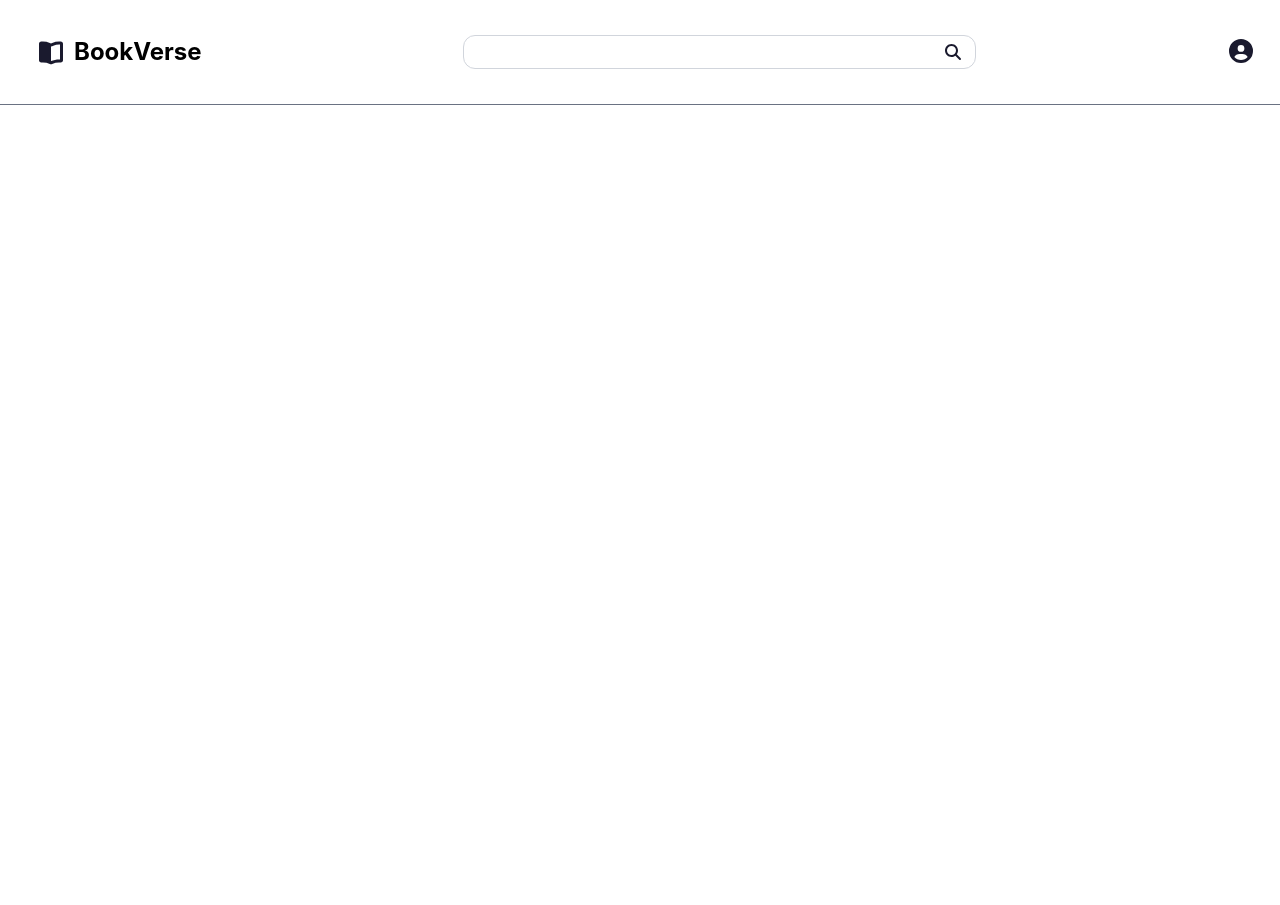
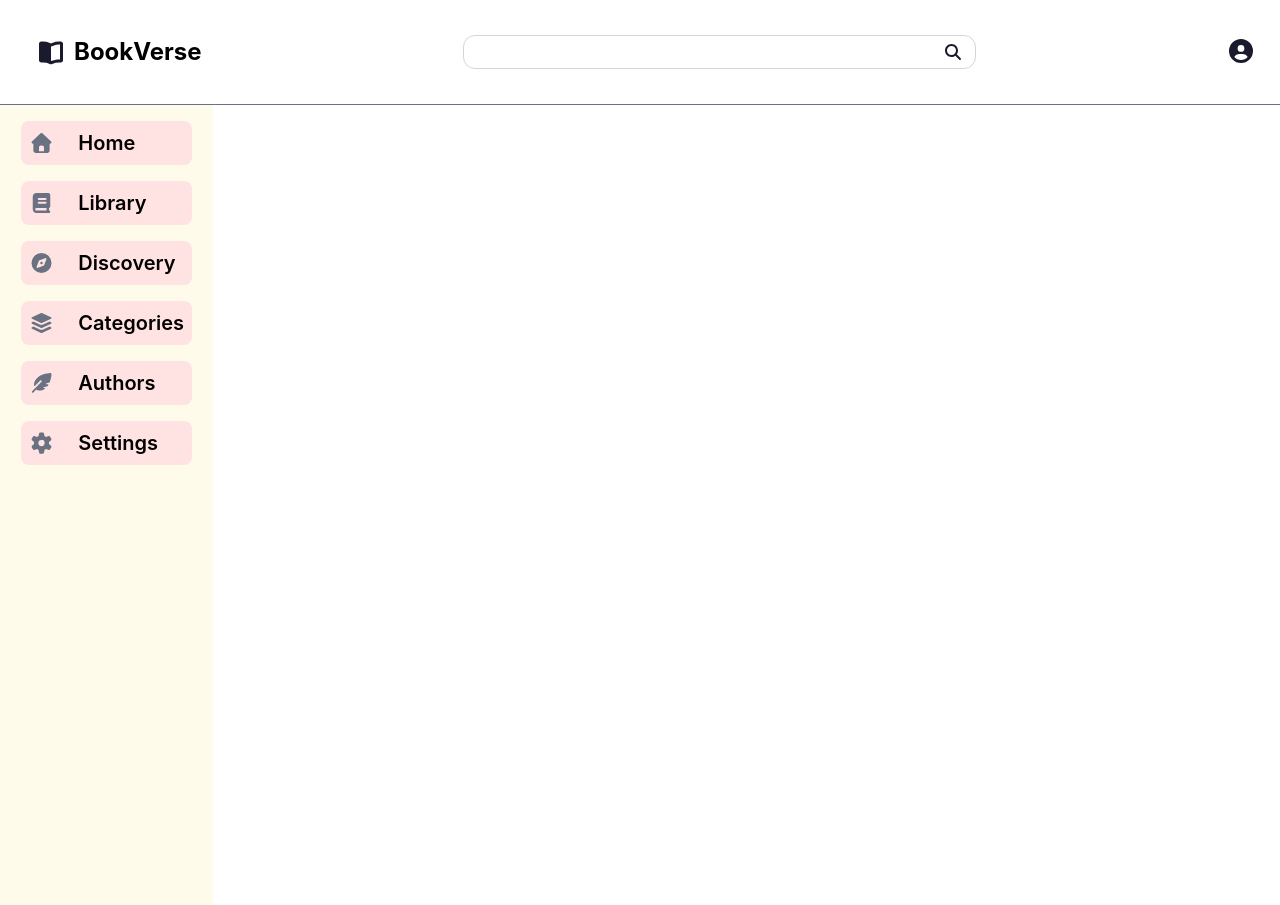
Before and after one commit to DanielApple05/Book-verse, a React (Vite) app in the folder book-verse-frontend/: page /home in a window 1280 px wide. Before the commit the page ends 800 px from the top, so only its background shows below. Built offline with nearby package versions, Linux system fonts and the light colour scheme; the HTML template or start-up script is replaced by a standard one.

Commit message:
feat: enhance side navigation with FontAwesome icons and update navTabs structure

```diff
--- a/book-verse-frontend/src/assets/components/navTabs.jsx
+++ b/book-verse-frontend/src/assets/components/navTabs.jsx
@@ -1,13 +1,12 @@
-import { library } from "@fortawesome/fontawesome-svg-core";
+import { faHome, faBook, faCompass, faLayerGroup, faFeatherPointed, faGear } from "@fortawesome/free-solid-svg-icons";
 
 const Tabs = [
-{ id: 1, name: "Home" },
-{ id: 2, name: "Library" },
-{ id: 3, name: "Discovery" },
-{ id: 4, name: "Categories" },
-{ id: 5, name: "Authors" },
-{ id: 6, name: "Settings" }
-
-]
+  { id: 1, name: "Home",       icon: faHome },
+  { id: 2, name: "Library",    icon: faBook },
+  { id: 3, name: "Discovery",  icon: faCompass },
+  { id: 4, name: "Categories", icon: faLayerGroup },
+  { id: 5, name: "Authors",    icon: faFeatherPointed },
+  { id: 6, name: "Settings",   icon: faGear }
+];
 
 export default Tabs;
--- a/book-verse-frontend/src/assets/components/sideNavBar.jsx
+++ b/book-verse-frontend/src/assets/components/sideNavBar.jsx
@@ -1,10 +1,21 @@
-import React from 'react';
+import { FontAwesomeIcon } from "@fortawesome/react-fontawesome";
+import Tabs from './navTabs'
+import { NavLink } from "react-router-dom";
 
 const sideNavBar = () => {
   return (
-    <div>
-
-    </div>
+    <>
+      <div className='w-2/12 h-screen bg-amber-50 flex justify-center'>
+      <div className="space-y-4 p-4">
+        {Tabs.map(tab => (
+          <NavLink key={tab.id} className="flex items-center gap-6 bg-red-100 rounded-lg p-2 font-semibold text-xl">
+            <FontAwesomeIcon icon={tab.icon} className="text-gray-500 text-xl"/>
+            <span className="">{tab.name}</span>
+          </NavLink>
+        ))}
+        </div>
+      </div>
+    </>
   );
 }
 
```
